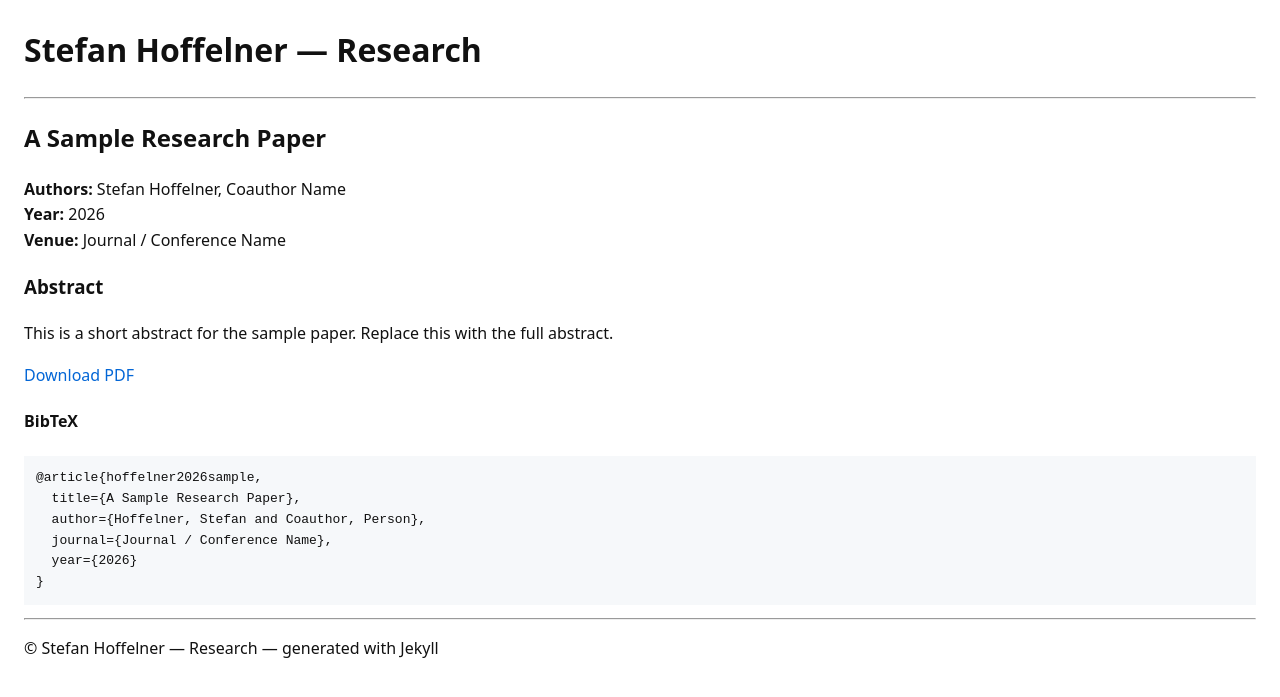
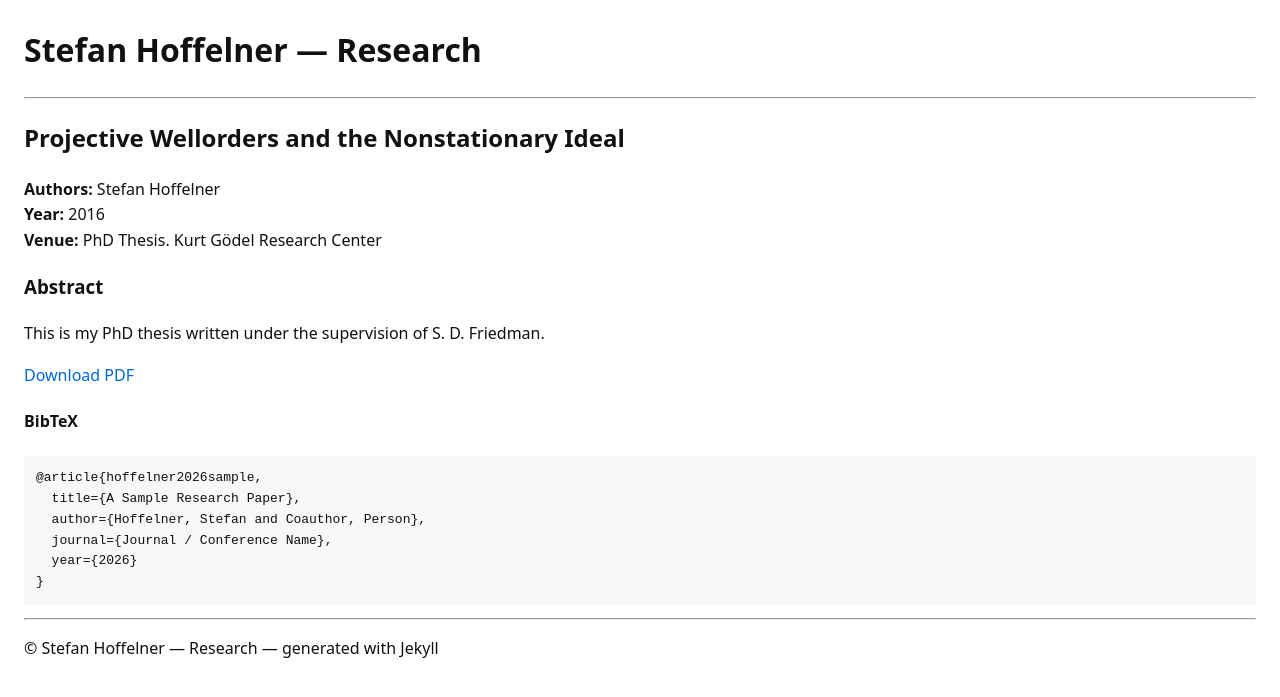
Before and after one commit to StefanHoffelner/stefanhoffelner.github.io, a Jekyll site: the page built from _papers/2026-sample-paper.md, in a window 1280 px wide. Shown: the top 697 px of the page. Built offline with Jekyll 4.4.1, drawn with Linux system fonts in a browser that asks for light colours.

Commit message:
Update sample paper metadata and abstract

```diff
--- a/_papers/2026-sample-paper.md
+++ b/_papers/2026-sample-paper.md
@@ -1,11 +1,11 @@
 ---
-title: "A Sample Research Paper"
-authors: "Stefan Hoffelner, Coauthor Name"
-year: 2026
-journal: "Journal / Conference Name"
+title: Projective Wellorders and the Nonstationary Ideal
+authors: Stefan Hoffelner
+year: 2016
+journal: PhD Thesis. Kurt Gödel Research Center
 pdf: "/papers/sample-paper.pdf"
 abstract: >
-  This is a short abstract for the sample paper. Replace this with the full abstract.
+  This is my PhD thesis written under the supervision of S. D. Friedman.
 bibtex: |
   @article{hoffelner2026sample,
     title={A Sample Research Paper},
```
